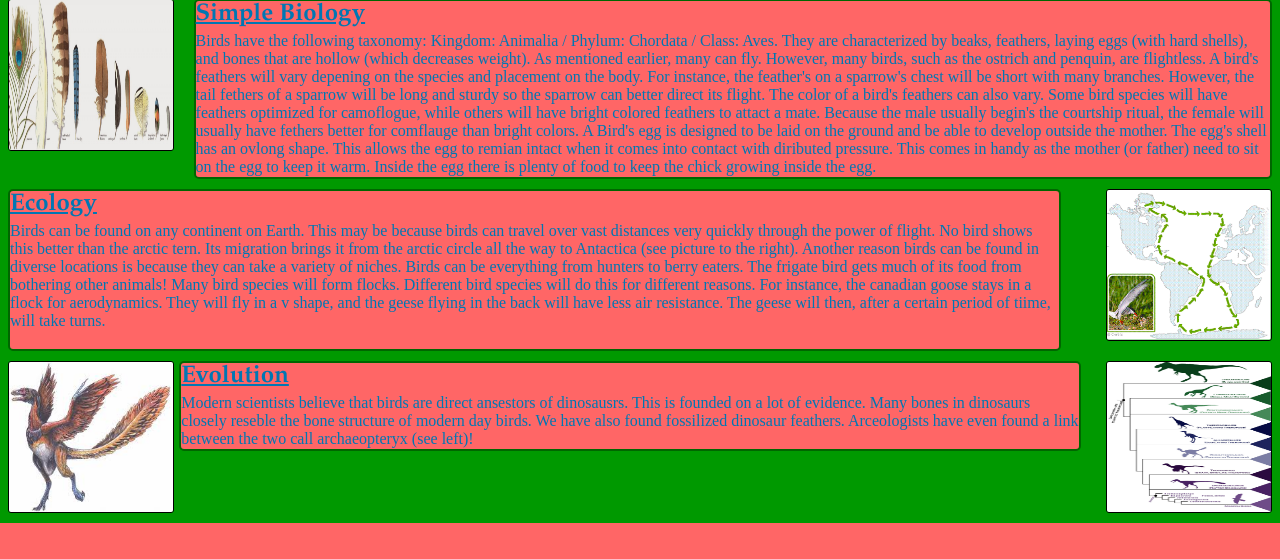
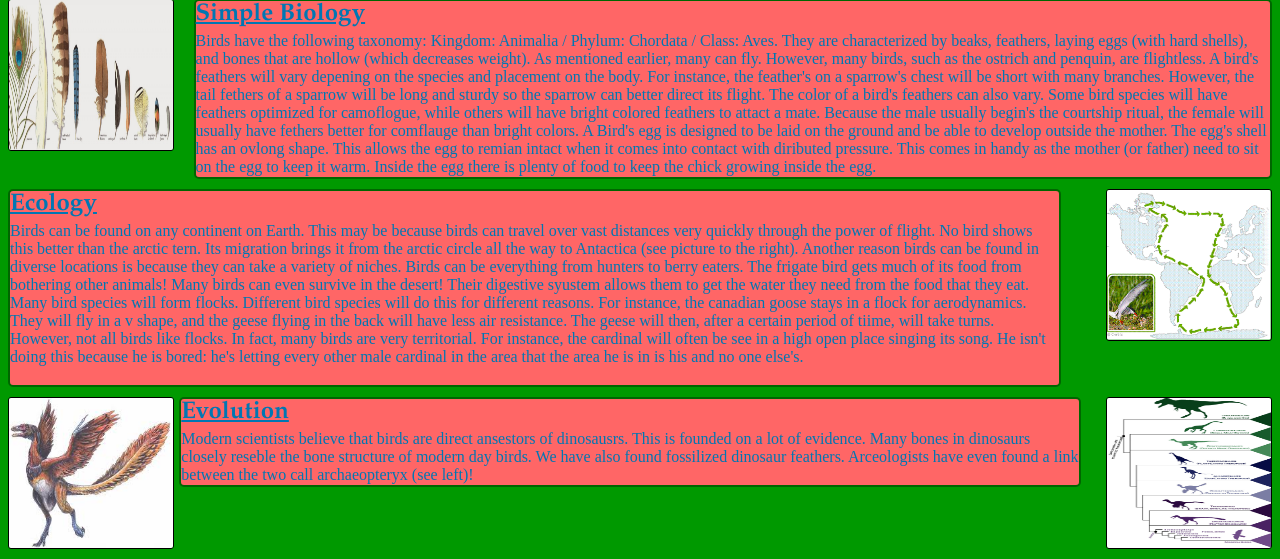
Before and after one commit to mgoldberg/StaticHTML2, a PHP site: page /StaticHTML2/ in a window 1280 px wide. Shown: the part 298-857 px from the top of the page. Before the commit the page ends 821 px from the top, so only its background shows below. Run offline with PHP 8.4, Linux system fonts and the light colour scheme.

Commit message:
added content

```diff
--- a/index.php
+++ b/index.php
@@ -57,7 +57,7 @@
 		<div id = "shortened1">
 			<a id = "title1">Ecology</a>
 			<p>
-				Birds can be found on any continent on Earth.  This may be because birds can travel over vast distances very quickly through the power of flight.  No bird shows this better than the arctic tern.  Its migration brings it from the arctic circle all the way to Antactica (see picture to the right).  Another reason birds can be found in diverse locations is because they can take a variety of niches.  Birds can be everything from hunters to berry eaters.  The frigate bird gets much of its food from bothering other animals!  Many bird species will form flocks.  Different bird species will do this for different reasons.  For instance, the canadian goose stays in a flock for aerodynamics.  They will fly in a v shape, and the geese flying in the back will have less air resistance.  The geese will then, after a certain period of tiime, will take turns.
+				Birds can be found on any continent on Earth.  This may be because birds can travel over vast distances very quickly through the power of flight.  No bird shows this better than the arctic tern.  Its migration brings it from the arctic circle all the way to Antactica (see picture to the right).  Another reason birds can be found in diverse locations is because they can take a variety of niches.  Birds can be everything from hunters to berry eaters.  The frigate bird gets much of its food from bothering other animals!  Many birds can even survive in the desert!  Their digestive syustem allows them to get the water they need from the food that they eat.  Many bird species will form flocks.  Different bird species will do this for different reasons.  For instance, the canadian goose stays in a flock for aerodynamics.  They will fly in a v shape, and the geese flying in the back will have less air resistance.  The geese will then, after a certain period of tiime, will take turns.  However, not all birds like flocks.  In fact, many birds are very territorial.  For instance, the cardinal will often be see in a high open place singing its song.  He isn't doing this because he is bored: he's letting every other male cardinal in the area that the area he is in is his and no one else's.
 			</p>
 			<p>
 				<!--<pre>	Birds</pre>-->
```
